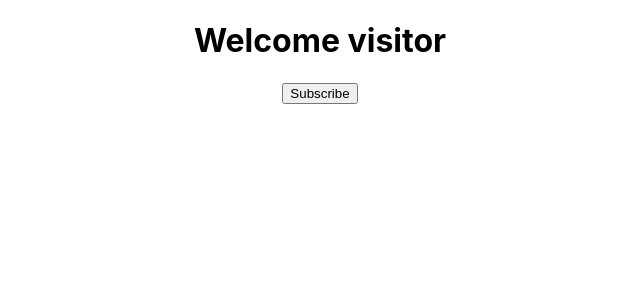
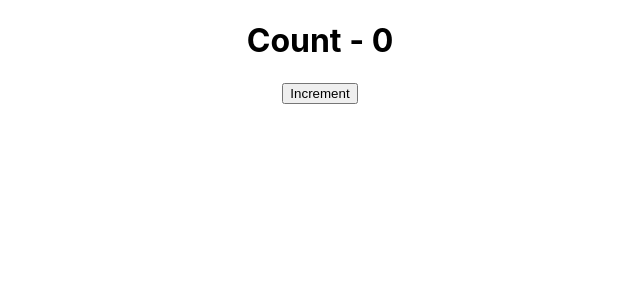
Before and after one commit to morley-stuff/react-tutorial, a React (Create React App) app: page / in a window 1280 px wide. Shown: the top 300 px of the page, without its empty margins (320-960 px from the left). Built offline with nearby package versions, Linux system fonts and the light colour scheme.

Commit message:
Implements a simple counter in React

```diff
--- a/src/App.js
+++ b/src/App.js
@@ -4,11 +4,13 @@
 import Greet from "./components/Greet";
 import Welcome from "./components/Welcome";
 import Message from "./components/Message";
+import Counter from "./components/Counter";
 
 function App() {
   return (
     <div className="App">
-      <Message />
+      <Counter />
+      {/* <Message /> */}
       {/* <Greet />
       <Welcome /> */}
       {/* <Greet name="Bruce" heroName="Batman">
--- /dev/null
+++ b/src/components/Counter.js
@@ -0,0 +1,40 @@
+import React, { Component } from "react";
+
+class Counter extends Component {
+  constructor() {
+    super();
+
+    this.state = {
+      count: 0
+    };
+  }
+
+  increment() {
+    // this.setState({
+    //   count: this.state.count + 1
+    // });
+
+    this.setState((prevState, props) => ({
+      count: prevState.count + 1
+    }));
+  }
+
+  incrementFive() {
+    this.increment();
+    this.increment();
+    this.increment();
+    this.increment();
+    this.increment();
+  }
+
+  render() {
+    return (
+      <div>
+        <h1>Count - {this.state.count}</h1>
+        <button onClick={() => this.incrementFive()}>Increment</button>
+      </div>
+    );
+  }
+}
+
+export default Counter;
```
